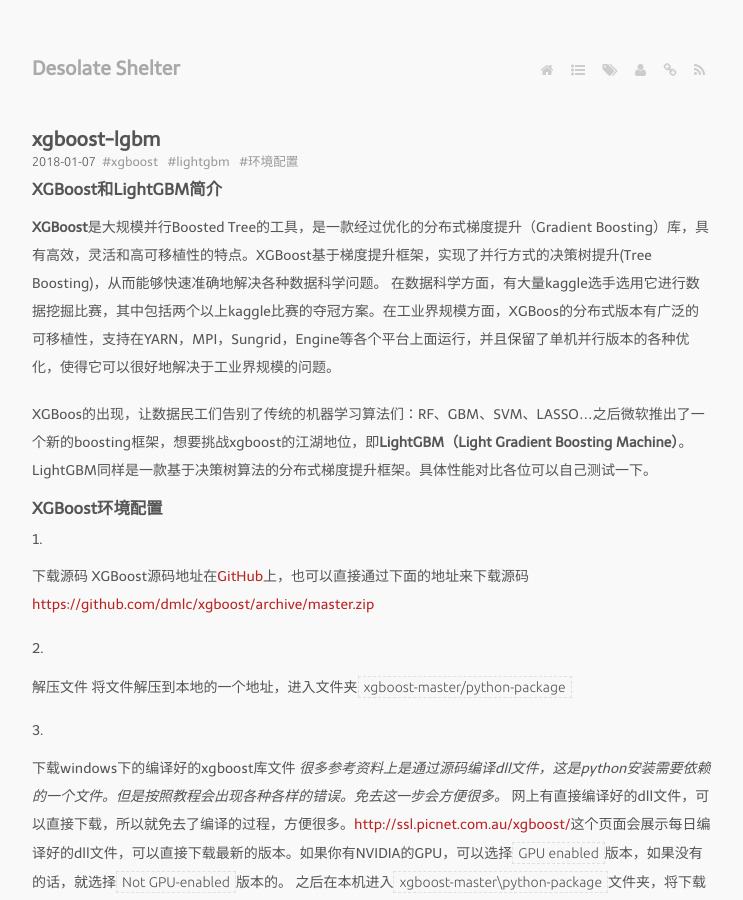
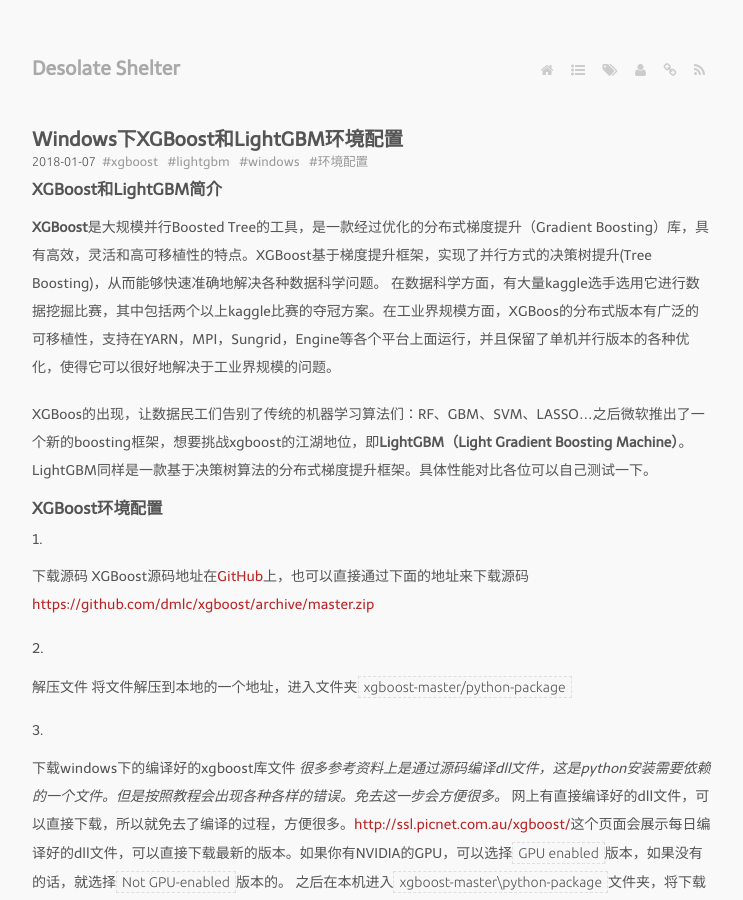
Before and after one commit to gaofc/old-blog, a Jekyll site: the page built from _posts/2018-01-07-xgboost-lgbm.markdown, in a window 1280 px wide and 900 px high. Shown: the whole window, without its empty margins (268-1011 px from the left). Built offline with Jekyll 4.4.1, drawn with Linux system fonts in a browser that asks for light colours; comment, search, counter and statistics services are not loaded.

Commit message:
rename a post

```diff
--- a/_posts/2018-01-07-xgboost-lgbm.markdown
+++ b/_posts/2018-01-07-xgboost-lgbm.markdown
@@ -1,10 +1,11 @@
 ---
-title: xgboost-lgbm
+title: Windows下XGBoost和LightGBM环境配置
 layout: post
 guid: urn:uuid:f2d36d25-c14c-462f-bdbf-e6b676eeead6
 tags:
   - xgboost
   - lightgbm
+  - windows
   - 环境配置
 img:
 ---
```
